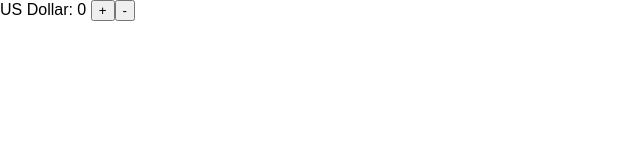
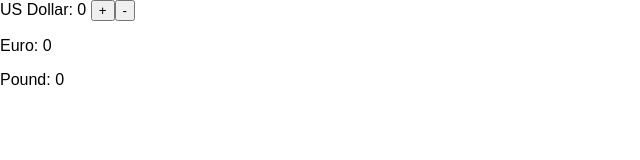
Before and after one commit to nhattan/my-react-app, a React (Create React App) app: page / in a window 1280 px wide. Shown: the top 160 px of the page, without its empty margins (0-640 px from the left). Built offline with nearby package versions, Linux system fonts and the light colour scheme.

Commit message:
add euro and pound

```diff
--- a/src/App.js
+++ b/src/App.js
@@ -1,5 +1,8 @@
 import React, { Component } from 'react';
 const App = () => <Amount />;
+
+const Euro = ({ amount }) => <p>Euro: {amount * 0.86}</p>;
+const Pound = ({ amount }) => <p>Pound: {amount * 0.76}</p>;
 
 class Amount extends Component {
   constructor(props) {
@@ -28,6 +31,9 @@
         <button type="button" onClick={this.onDecrement}>
           -
         </button>
+
+        <Euro amount={this.state.amount}/>
+        <Pound amount={this.state.amount}/>
       </div>
     )
   }
```
